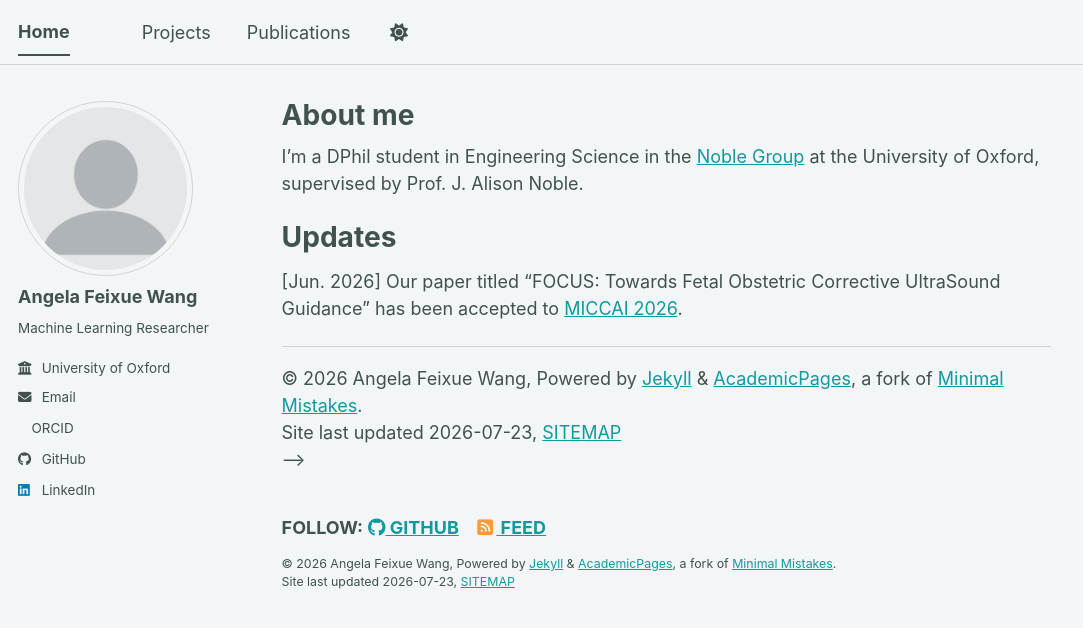
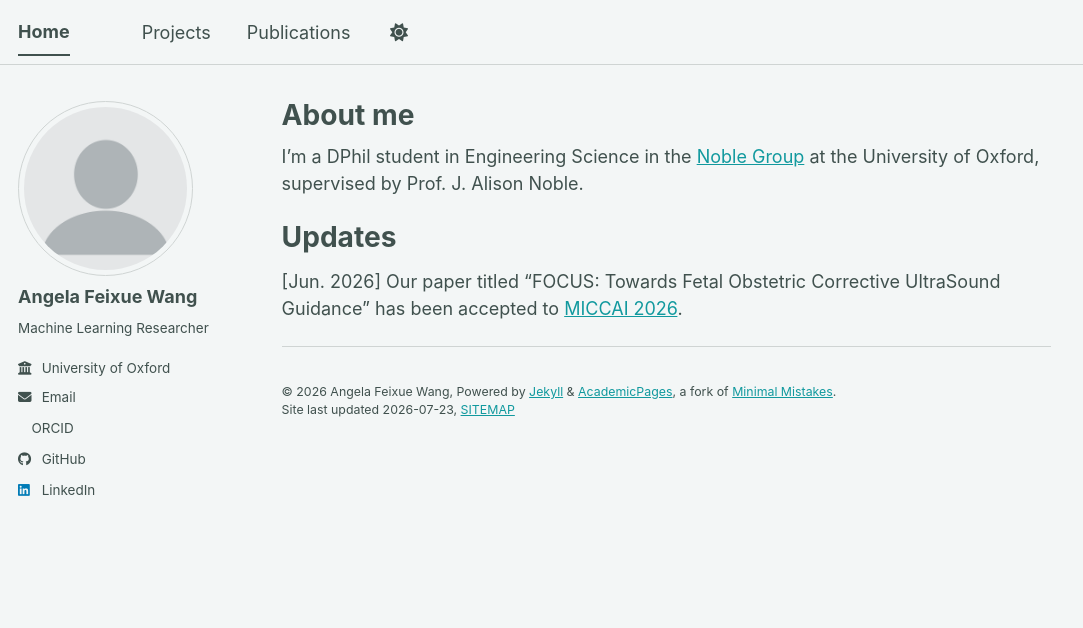
Before and after one commit to angela-feixue-wang/angela-feixue-wang.github.io, a Jekyll site: the page built from _pages/about.md, in a window 1280 px wide. Shown: the top 628 px of the page, without its empty margins (0-1083 px from the left). Built offline with Jekyll 4.4.1, drawn with Linux system fonts in a browser that asks for light colours; a style sheet for code colours, icons or effects is not loaded.

Commit message:
Updated website layout

```diff
--- a/_includes/footer.html
+++ b/_includes/footer.html
@@ -1,23 +1,5 @@
 {% include base_path %}
 
-{% if site.author.github or site.author.bitbucket or site.atom_feed.hide != true %}
-<div class="page__footer-follow">
-  <ul class="social-icons">
-    {% if site.data.ui-text[site.locale].follow_label %}
-      <li><strong>{{ site.data.ui-text[site.locale].follow_label }}</strong></li>
-    {% endif %}
-    {% if site.author.github %}
-      <li><a href="https://github.com/{{ site.author.github }}"><i class="fab fa-github" aria-hidden="true"></i> GitHub</a></li>
-    {% endif %}
-    {% if site.author.bitbucket %}
-      <li><a href="https://bitbucket.org/{{ site.author.bitbucket }}"><i class="fab fa-bitbucket" aria-hidden="true"></i> Bitbucket</a></li>
-    {% endif %}
-    {% if site.atom_feed.hide != true %}
-    <li><a href="{% if site.atom_feed.path %}{{ site.atom_feed.path }}{% else %}{{ base_path }}/feed.xml{% endif %}"><i class="fa fa-fw fa-rss-square" aria-hidden="true"></i> {{ site.data.ui-text[site.locale].feed_label | default: "Feed" }}</a></li>
-    {% endif %}
-  </ul>
-</div>
-{% endif %}
 
 <div class="page__footer-copyright">
   &copy; {{ site.time | date: '%Y' }} {{ site.name | default: site.title }}, {{ site.data.ui-text[site.locale].powered_by | default: "Powered by" }} <a href="https://jekyllrb.com" rel="nofollow">Jekyll</a> &amp; <a href="https://github.com/academicpages/academicpages.github.io">AcademicPages</a>, a fork of <a href="https://mademistakes.com/work/minimal-mistakes-jekyll-theme/" rel="nofollow">Minimal Mistakes</a>.<br />
--- a/_pages/about.md
+++ b/_pages/about.md
@@ -60,10 +60,6 @@ For more info
 More info about configuring Academic Pages can be found in [the guide](https://academicpages.github.io/markdown/), the [growing wiki](https://github.com/academicpages/academicpages.github.io/wiki), and you can always [ask a question on GitHub](https://github.com/academicpages/academicpages.github.io/discussions). The [guides for the Minimal Mistakes theme](https://mmistakes.github.io/minimal-mistakes/docs/configuration/) (which this theme was forked from) might also be helpful. -->
 
 ------
-<!-- {% include update-timestamp.html %} -->
-
-<!-- {% include footer.html %} -->
-
 <div style="margin-top: 2rem;">
   {% include footer.html %}
 </div>
```
Also changed, not shown: _includes/footer-20260723.html (added, +25 -0 lines).
